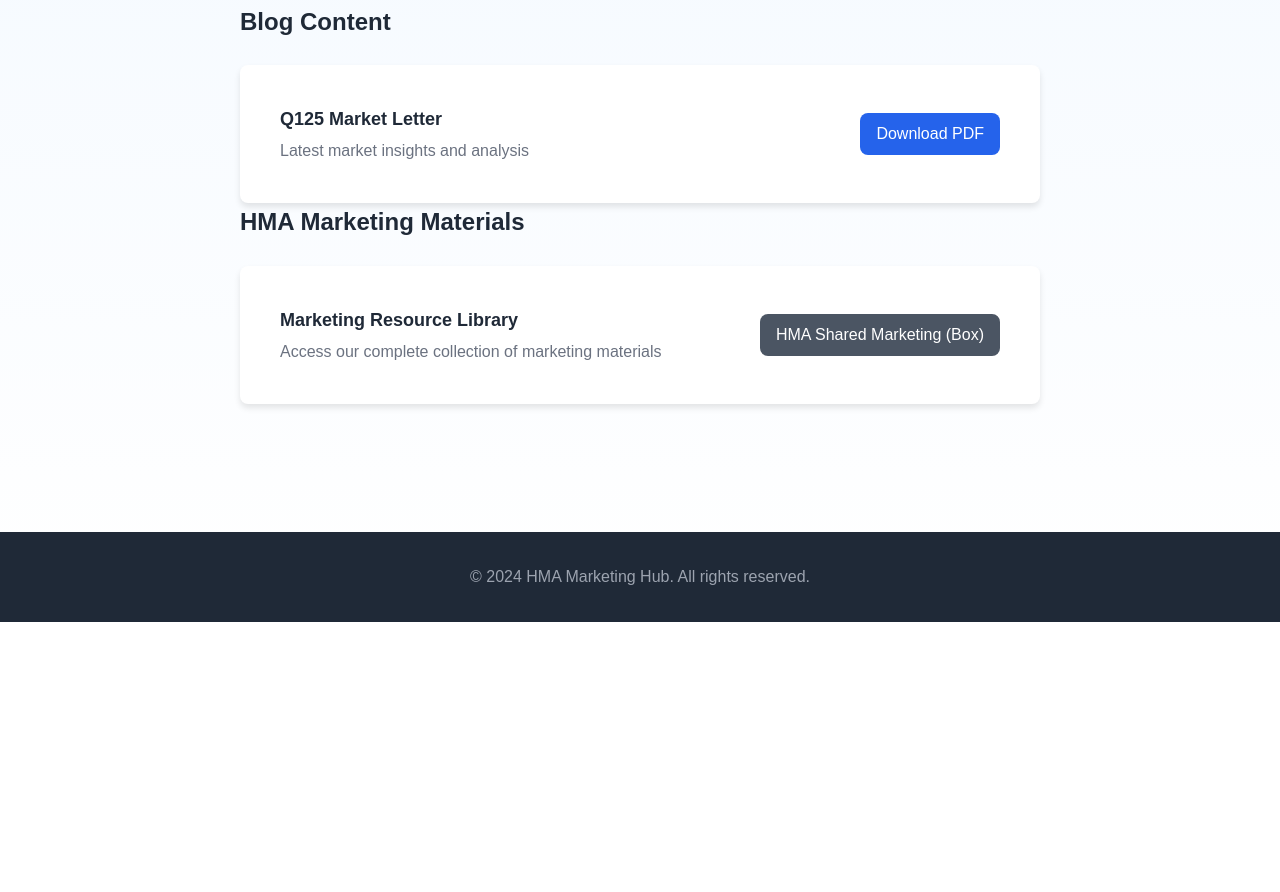
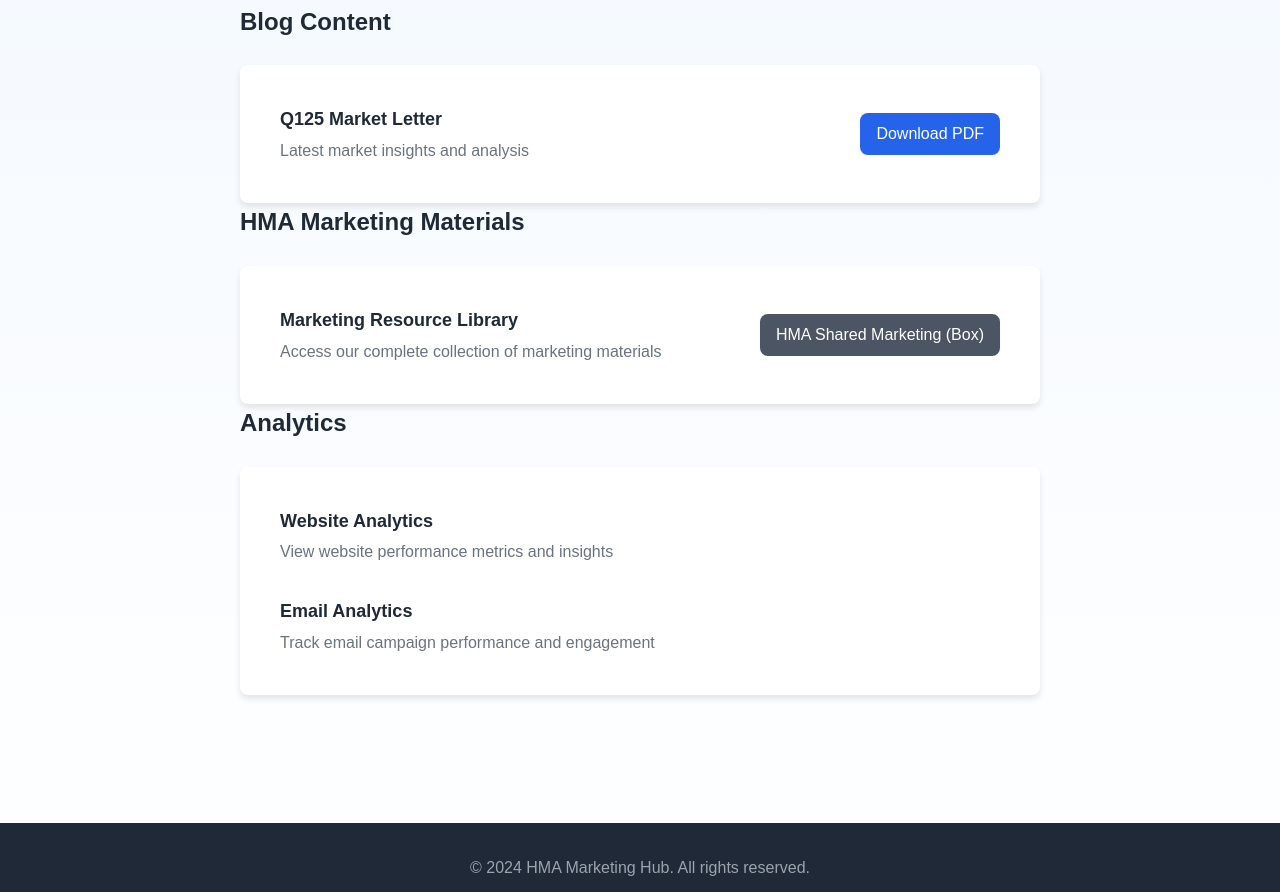
Before and after one commit to chapinmower/chapinmower, a plain HTML site: page index.html in a window 1280 px wide. Shown: the part 496-1388 px from the top of the page. Before the commit the page ends 1118 px from the top, so only its background shows below. Drawn offline with Linux system fonts and the light colour scheme.

Commit message:
Update index.html

```diff
--- a/index.html
+++ b/index.html
@@ -45,6 +45,20 @@
                     </div>
                 </div>
             </div>
+            <h3 class="section-spacing">Analytics</h3>
+<div class="document-container">
+    <div class="document-item">
+        <div class="document-info">
+            <h4>Website Analytics</h4>
+            <p>View website performance metrics and insights</p>
+        </div>
+    </div>
+    <div class="document-item">
+        <div class="document-info">
+            <h4>Email Analytics</h4>
+            <p>Track email campaign performance and engagement</p>
+        </div>
+    </div>
         </section>
     </main>
 
```
